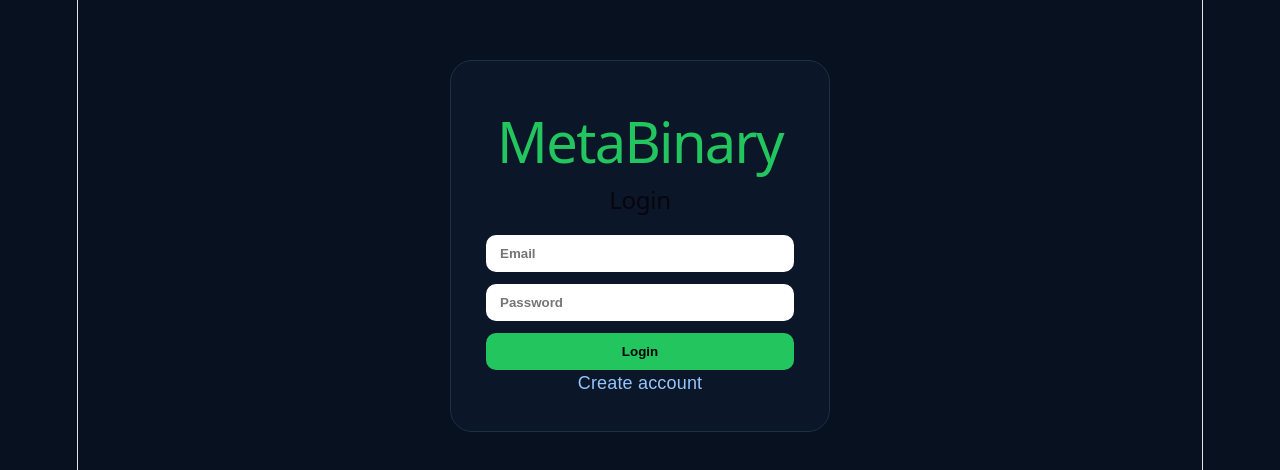
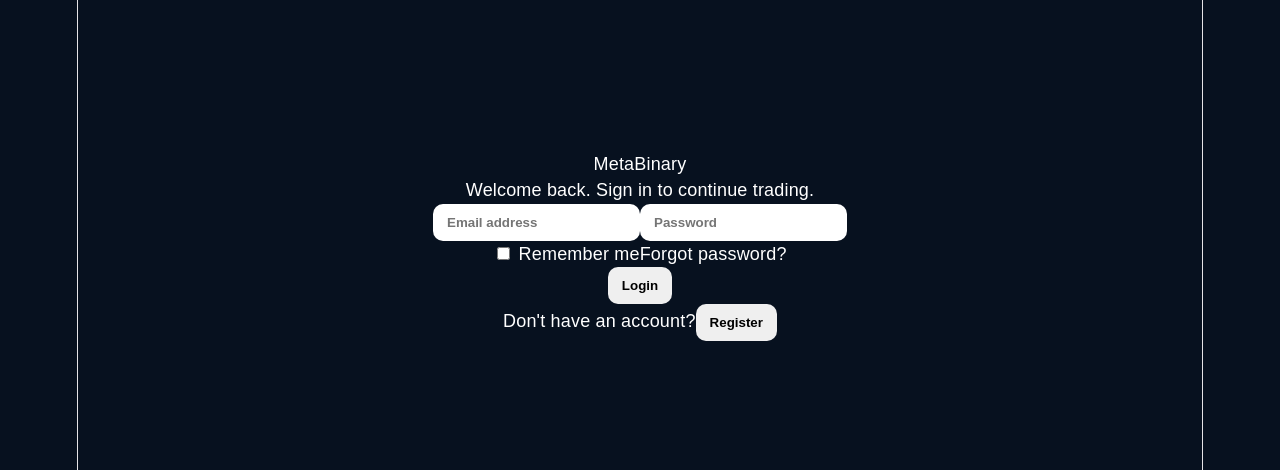
Before and after one commit to john2026mainakasongo-bit/metabinary-, a React (Vite) app: page / in a window 1280 px wide. Shown: the part 154-624 px from the top of the page. Built offline with nearby package versions, Linux system fonts and the light colour scheme.

Commit message:
Update App.jsx

```diff
--- a/src/App.jsx
+++ b/src/App.jsx
@@ -1,61 +1,43 @@
 import { useState } from "react";
-
-import Login from "./pages/Login";
-import Register from "./pages/Register";
-
-import Topbar from "./components/Topbar";
-import Sidebar from "./components/Sidebar";
-import ChartArea from "./components/ChartArea";
-import TradePanel from "./components/TradePanel";
-import AIAssistant from "./components/AIAssistant";
-
 import "./App.css";
 
 export default function App() {
-  const [screen, setScreen] = useState("login");
-  const [loggedIn, setLoggedIn] = useState(localStorage.getItem("token"));
-  const [account, setAccount] = useState("demo");
-  const [demoBalance, setDemoBalance] = useState(10000);
-  const [realBalance, setRealBalance] = useState(0);
-
-  const balance = account === "demo" ? demoBalance : realBalance;
-
-  if (!loggedIn) {
-    return screen === "login" ? (
-      <Login
-        goRegister={() => setScreen("register")}
-        onLogin={() => setLoggedIn(true)}
-      />
-    ) : (
-      <Register
-        goLogin={() => setScreen("login")}
-        onRegister={() => setLoggedIn(true)}
-      />
-    );
-  }
+  const [mode, setMode] = useState("login");
 
   return (
-    <div className="app">
-      <Topbar
-        balance={balance}
-        account={account}
-        setAccount={setAccount}
-        logout={() => {
-          localStorage.removeItem("token");
-          setLoggedIn(false);
-        }}
-      />
+    <div className="authPage">
+      <div className="authCard">
+        <div className="logo">MetaBinary</div>
+        <p className="subtitle">
+          {mode === "login"
+            ? "Welcome back. Sign in to continue trading."
+            : "Create your trading account."}
+        </p>
 
-      <div className="mainLayout">
-        <Sidebar />
-        <ChartArea />
-        <TradePanel
-          account={account}
-          balance={balance}
-          setDemoBalance={setDemoBalance}
-          setRealBalance={setRealBalance}
-        />
-        <AIAssistant />
+        {mode === "register" && <input placeholder="Full name" />}
+
+        <input placeholder="Email address" type="email" />
+        <input placeholder="Password" type="password" />
+
+        {mode === "login" && (
+          <div className="authRow">
+            <label>
+              <input type="checkbox" /> Remember me
+            </label>
+            <span>Forgot password?</span>
+          </div>
+        )}
+
+        <button className="primaryBtn">
+          {mode === "login" ? "Login" : "Create Account"}
+        </button>
+
+        <p className="switchText">
+          {mode === "login" ? "Don't have an account?" : "Already have an account?"}
+          <button onClick={() => setMode(mode === "login" ? "register" : "login")}>
+            {mode === "login" ? "Register" : "Login"}
+          </button>
+        </p>
       </div>
     </div>
   );
```
